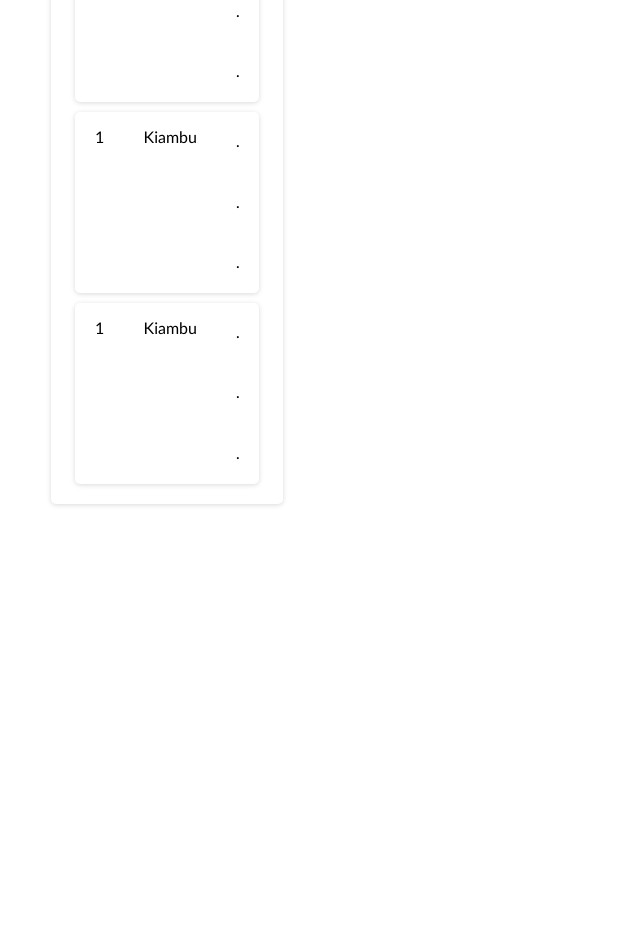
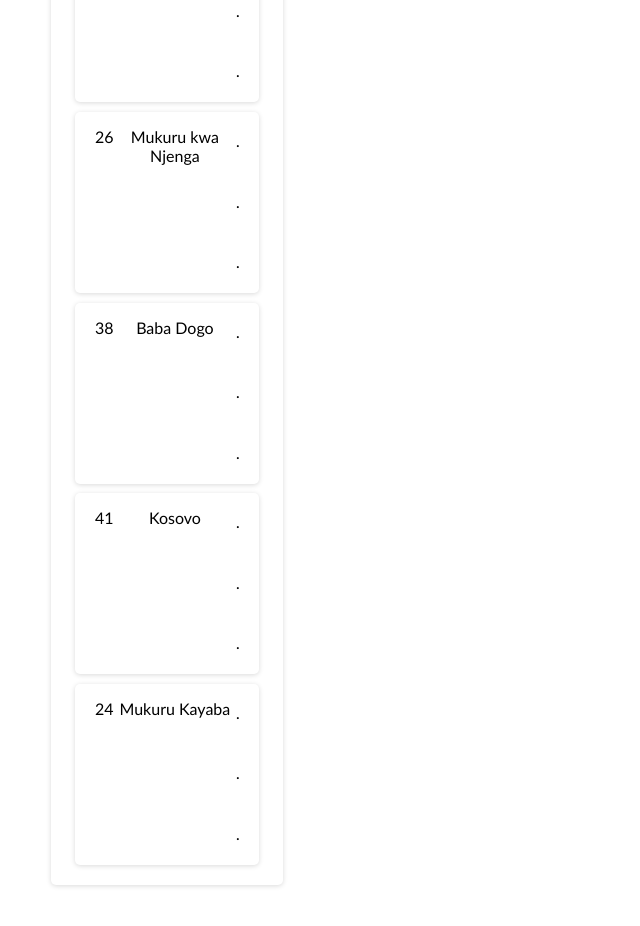
Before and after one commit to Collins33/Todoist-clone, a React (Create React App) app: page / in a window 1280 px wide. Shown: the part 400-1326 px from the top of the page, without its empty margins (0-640 px from the left). Before the commit the page ends 955 px from the top, so only its background shows below. Built offline with nearby package versions, Linux system fonts and the light colour scheme.

Commit message:
Fix the container housing the ellipsis

```diff
--- /dev/null
+++ b/src/components/ellipses/index.js
@@ -0,0 +1,11 @@
+import React from "react";
+
+export const Ellipsis = () => {
+  return (
+    <div className="elipsis_container">
+      <h5>.</h5>
+      <h5>.</h5>
+      <h5>.</h5>
+    </div>
+  );
+};
--- a/src/components/sideSelect/index.js
+++ b/src/components/sideSelect/index.js
@@ -1,16 +1,13 @@
 import React from "react";
 import "./index.css";
+import { Ellipsis } from "../ellipses/index";
 
 export const SideSelect = ({ selectItems }) => {
   const displaySelectBar = selectItems.map((item, index) => (
     <div className="side_bar_card" key={index}>
       <div className="card_item">{item.number}</div>
       <div className="card_item">{item.name}</div>
-      <div className="elipsis_container">
-        <h5>.</h5>
-        <h5>.</h5>
-        <h5>.</h5>
-      </div>
+      <Ellipsis />
     </div>
   ));
   return <div className="side_select_container">{displaySelectBar}</div>;
--- a/src/views/home/index.js
+++ b/src/views/home/index.js
@@ -5,20 +5,28 @@ class Home extends Component {
   state = {
     selectItems: [
       {
-        number: "1",
+        number: "7",
         name: "Kiambu"
       },
       {
-        number: "1",
-        name: "Kiambu"
+        number: "12",
+        name: "Mukuru kwa Ruben"
       },
       {
-        number: "1",
-        name: "Kiambu"
+        number: "26",
+        name: "Mukuru kwa Njenga"
       },
       {
-        number: "1",
-        name: "Kiambu"
+        number: "38",
+        name: "Baba Dogo"
+      },
+      {
+        number: "41",
+        name: "Kosovo"
+      },
+      {
+        number: "24",
+        name: "Mukuru Kayaba"
       }
     ]
   };
```
